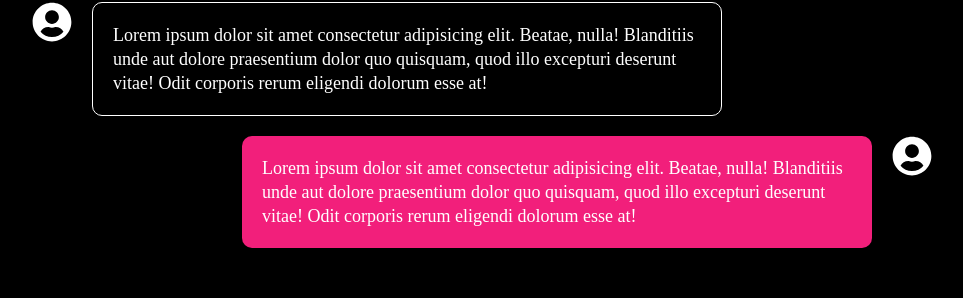
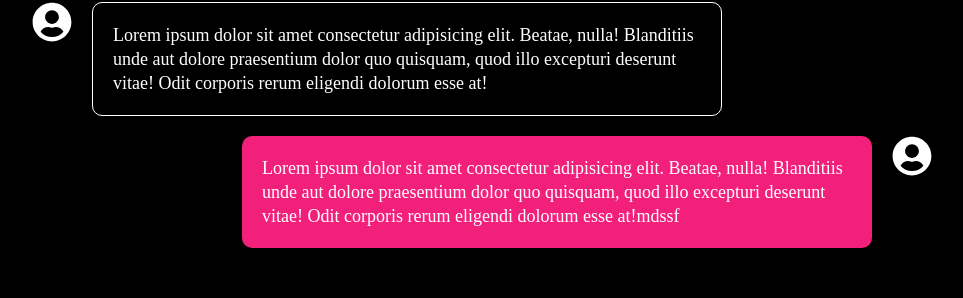
Before and after one commit to tech-monarch/Code-Clan-Team-1-AI-Project, a React (Vite) app: page /chat-box in a window 1280 px wide. Shown: the part 58-356 px from the top of the page, without its empty margins (158-1121 px from the left). Built offline with nearby package versions, Linux system fonts and the light colour scheme; a web font is replaced by a local one.

Commit message:
Update Chat.jsx

```diff
--- a/src/components/pages/Chat.jsx
+++ b/src/components/pages/Chat.jsx
@@ -21,7 +21,7 @@ const Chat = () => {
               Lorem ipsum dolor sit amet consectetur adipisicing elit. Beatae,
               nulla! Blanditiis unde aut dolore praesentium dolor quo quisquam,
               quod illo excepturi deserunt vitae! Odit corporis rerum eligendi
-              dolorum esse at!
+              dolorum esse at!mdssf
             </p>
           </div>
         </div>
```
